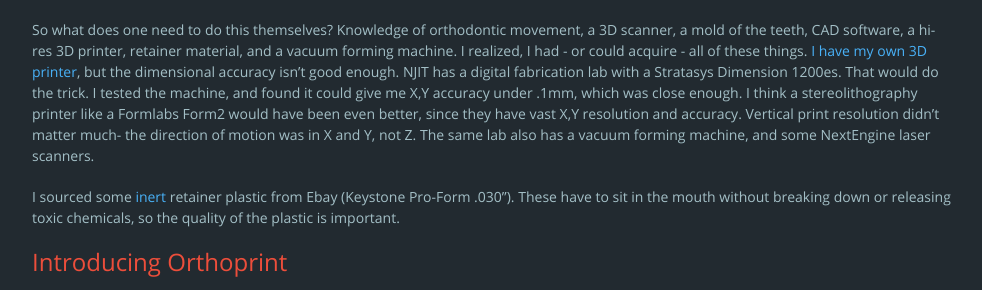
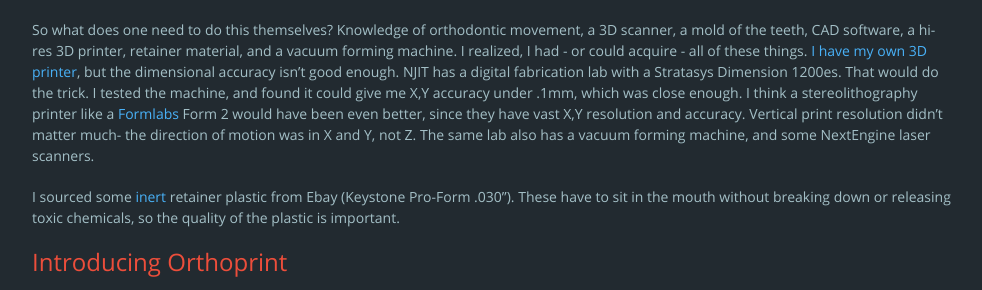
Before and after one commit to amosdudley/weblog, a Jekyll site: the page built from _posts/2016-03-10-Ortho.md, in a window 1280 px wide and 900 px high, scrolled down 2039 px. Shown: the part 198-488 px from the top of the window, without its empty margins (148-1130 px from the left). Built offline with Jekyll 4.4.1, drawn with Linux system fonts in a browser that asks for light colours; nearby versions of some CDN libraries; comment, search, counter and statistics services are not loaded.

Commit message:
update to Form 2

```diff
--- a/_posts/2016-03-10-Ortho.md
+++ b/_posts/2016-03-10-Ortho.md
@@ -53,8 +53,8 @@
 
 So what does one need to do this themselves? Knowledge of orthodontic movement, a 3D scanner, a mold of the teeth, CAD software, a hi-res 3D printer, retainer material, and a vacuum forming machine.
 I realized, I had - or could acquire - all of these things. <a href="http://amosdudley.com/weblog/A-Minimal-Mendel">I have my own 3D printer</a>, but the dimensional accuracy isn't good enough. NJIT has a digital fabrication
-lab with a Stratasys Dimension 1200es. That would do the trick. I tested the machine, and found it could give me X,Y accuracy under .1mm, which was close enough. I think a stereolithography printer like a
-Formlabs Form2 would have been even better, since they have vast X,Y resolution and accuracy. Vertical print resolution didn't matter much- the direction of motion was in X and Y, not Z.
+lab with a Stratasys Dimension 1200es. That would do the trick. I tested the machine, and found it could give me X,Y accuracy under .1mm, which was close enough. I think a stereolithography printer like a <a href="http://formlabs.com/products/3d-printers/form-2/">Formlabs</a>
+ Form 2 would have been even better, since they have vast X,Y resolution and accuracy. Vertical print resolution didn't matter much- the direction of motion was in X and Y, not Z.
 The same lab also has a vacuum forming machine, and some NextEngine laser scanners.
 
 I sourced some <a href="http://dental.keystoneindustries.com/wp-content/uploads/2016/01/Proform-Splint-and-Retainer-SDS-20150616.pdf">inert</a> retainer plastic from Ebay (Keystone Pro-Form .030"). These have to sit
```
